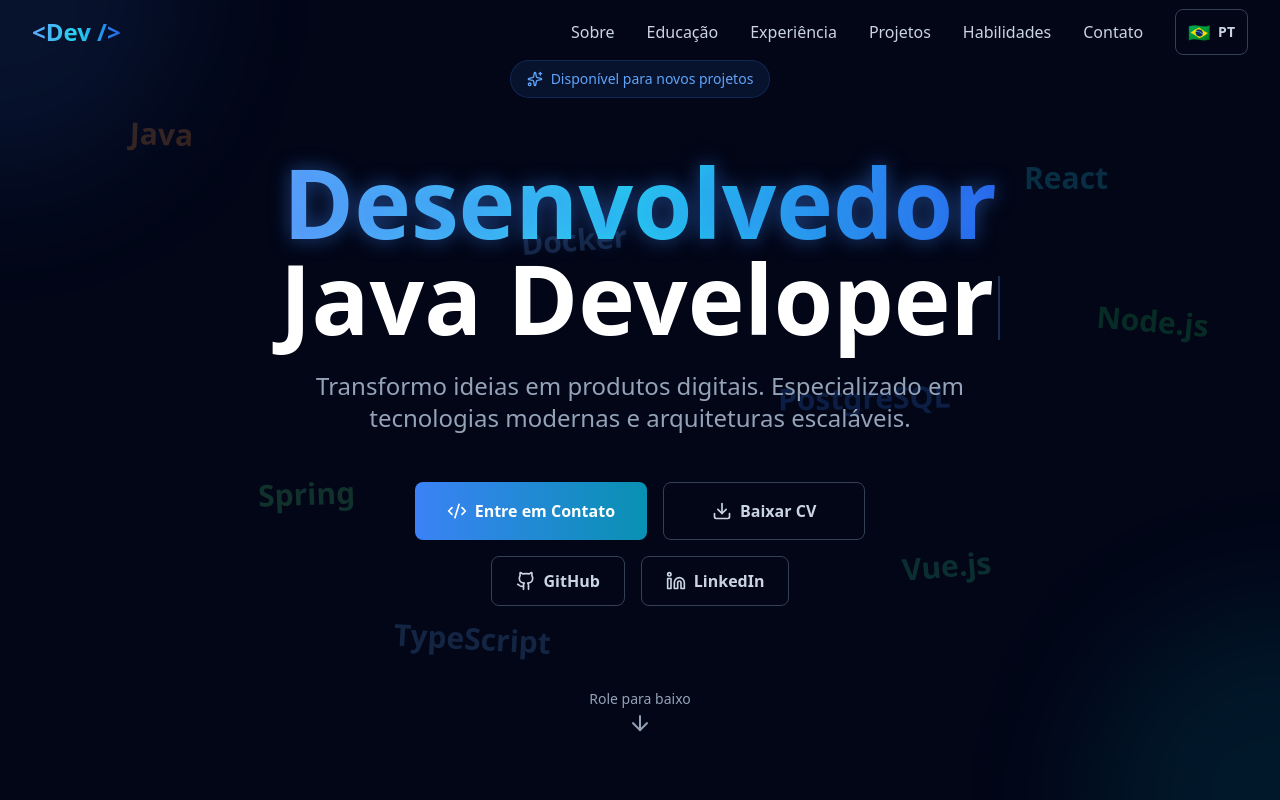
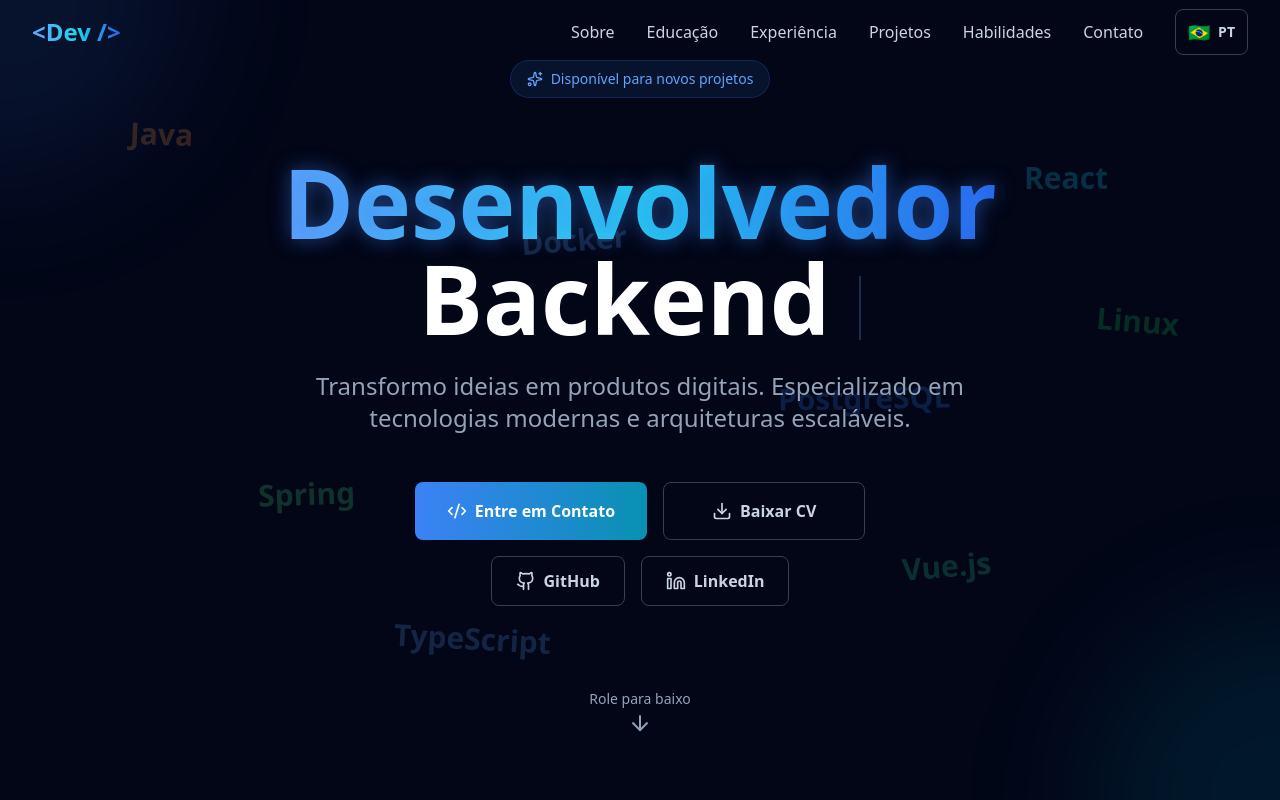
Before and after one commit to caiordev/portifolio, a React (Vite) app: page / in a window 1280 px wide. Shown: the top 800 px of the page. Built offline with nearby package versions, Linux system fonts and the light colour scheme.

Commit message:
fix: alterando texto errado

```diff
--- a/src/components/FloatingTech.jsx
+++ b/src/components/FloatingTech.jsx
@@ -10,7 +10,7 @@ const FloatingTech = () => {
     { name: 'Docker', color: 'text-blue-400', delay: 2, x: 40, y: 30 },
     { name: 'PostgreSQL', color: 'text-blue-500', delay: 2.5, x: 60, y: 50 },
     { name: 'TypeScript', color: 'text-blue-400', delay: 3, x: 30, y: 80 },
-    { name: 'Node.js', color: 'text-green-500', delay: 3.5, x: 85, y: 40 },
+    { name: 'Linux', color: 'text-green-500', delay: 3.5, x: 85, y: 40 },
   ];
 
   return (
--- a/src/components/Hero.jsx
+++ b/src/components/Hero.jsx
@@ -40,7 +40,7 @@ const Hero = () => {
             <br />
             <span className="text-white">
               <TypingAnimation
-                texts={['Full Stack Developer', 'Java Developer', 'React Developer', 'Problem Solver']}
+                texts={['Full Stack', 'Backend Java', 'React', 'Problem Solver']}
                 typingSpeed={100}
                 deletingSpeed={50}
                 pauseDuration={2000}
```
